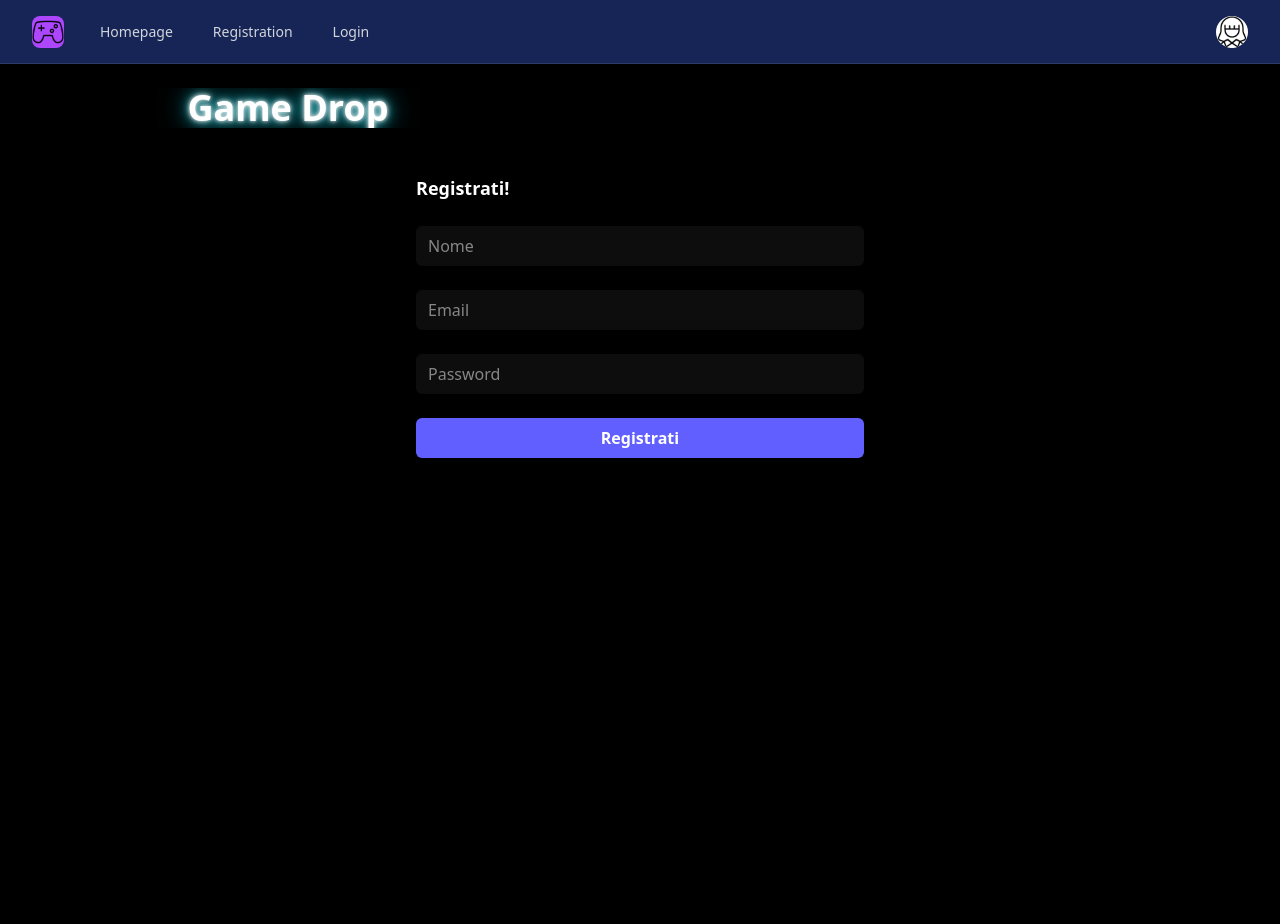
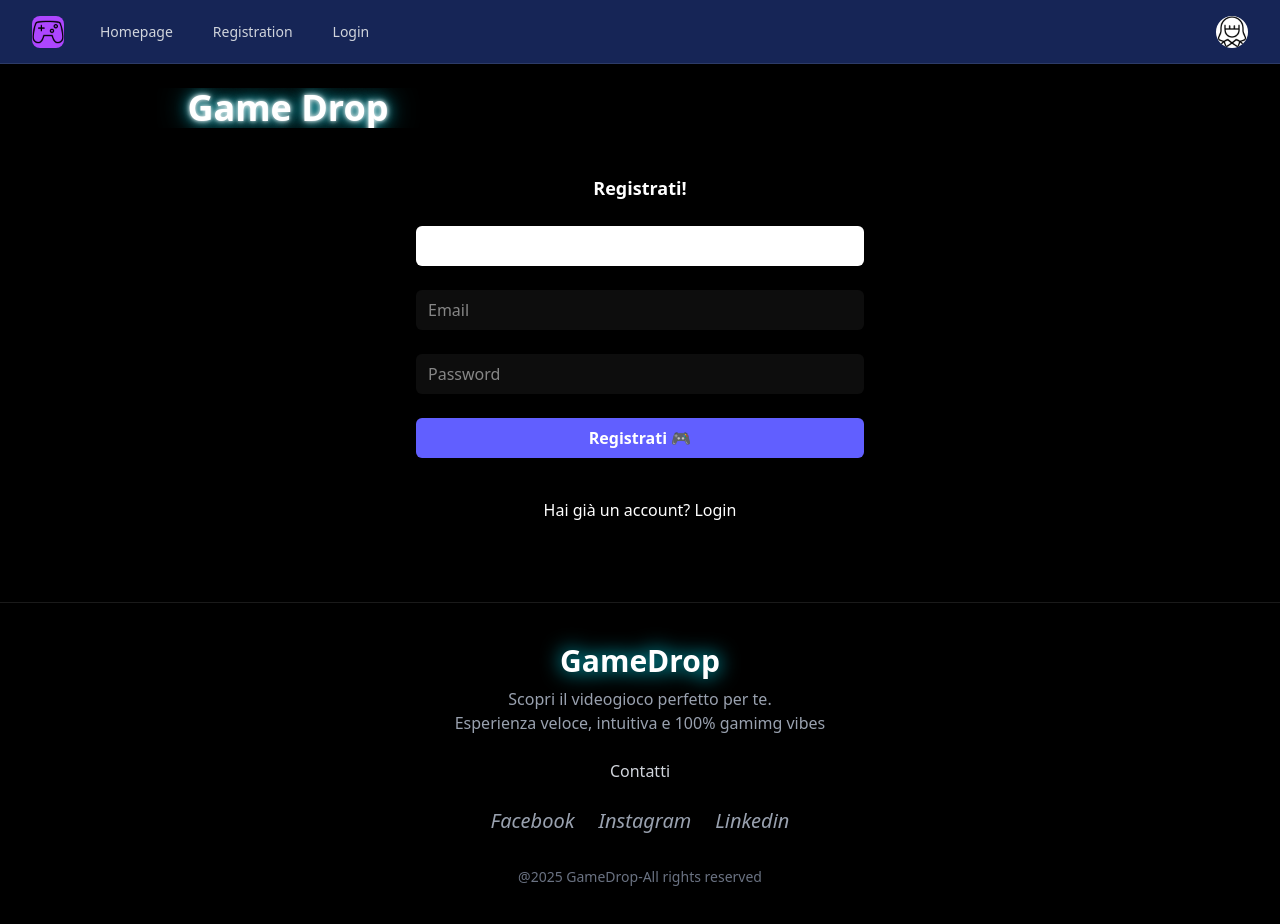
Before and after one commit to alessandraciccone/GGame, a React (Vite) app in the folder GgameFrontend/: page /registration in a window 1280 px wide. Shown: the top 924 px of the page. Before the commit the page ends 800 px from the top, so only its background shows below. Built offline with nearby package versions, Linux system fonts and the light colour scheme.

Commit message:
adds footer components asnd update registratiom

```diff
--- a/GgameFrontend/src/App.jsx
+++ b/GgameFrontend/src/App.jsx
@@ -1,10 +1,12 @@
 import "./App.css";
 import { BrowserRouter, Routes, Route } from "react-router-dom";
 
-import Navbar from "./components/NavBar.jsx";
-import Homepage from "./components/Homepage.jsx";
-import Title from "./components/Title.jsx";
-import Registration from "./components/Registration.jsx";
+import Navbar from "./components/NavBar";
+import Homepage from "./components/Homepage";
+import Title from "./components/Title";
+import Registration from "./components/Registration";
+import Footer from "./components/Footer";
+
 function App() {
   return (
     <BrowserRouter>
@@ -12,8 +14,9 @@ function App() {
       <Title />
       <Routes>
         <Route path="/" element={<Homepage />} />
-        <Route path="/Registration" element={<Registration />} />
+        <Route path="/registration" element={<Registration />} />
       </Routes>
+      <Footer />
     </BrowserRouter>
   );
 }
--- /dev/null
+++ b/GgameFrontend/src/components/Footer.jsx
@@ -0,0 +1,45 @@
+const Footer = () => {
+  return (
+    <>
+      <footer className="mt-20 border-t border-white/10 bg-black/40 backdrop-blur-sm">
+        <div className="max-w-6xl mx-auto px-6 py-10">
+          <div className="flex flex-col items-center text-center">
+            <h4 className="text-3xl font-bold text-white drop-shadow-[0_0_10px_#00eaff]">
+              GameDrop
+            </h4>
+            <p className=" text-gray-400 mt-2 max-w-md">
+              {" "}
+              Scopri il videogioco perfetto per te. <br /> Esperienza veloce,
+              intuitiva e 100% gamimg vibes
+            </p>
+          </div>
+
+          <div className="flex justify-center gap-8 mt-6 text-gray-300">
+            <a href="#" className="hover:text-white transition">
+              {" "}
+              Contatti{" "}
+            </a>
+          </div>
+
+          <div className="flex justify-center gap-6 mt-6">
+            <a className="text-gray-400 hover:text-white transition" href="#">
+              <i className="fa-brands fa-instagram text-xl">Facebook</i>
+            </a>
+            <a className="text-gray-400 hover:text-white transition" href="#">
+              <i className="fa-brands fa-twitter text-xl">Instagram</i>
+            </a>
+            <a className="text-gray-400 hover:text-white transition" href="#">
+              <i className="fa-brands fa-discord text-xl">Linkedin</i>
+            </a>
+          </div>
+
+          <p className=" text-center text-gray-500 text-sm mt-8">
+            @{new Date().getFullYear()} GameDrop-All rights reserved
+          </p>
+        </div>
+      </footer>
+    </>
+  );
+};
+
+export default Footer;
--- a/GgameFrontend/src/components/Registration.jsx
+++ b/GgameFrontend/src/components/Registration.jsx
@@ -48,21 +48,22 @@ const Registration = () => {
   return (
     <div className="max-w-md mx-auto mt-10">
       <form onSubmit={handleSubmit} className="space-y-6">
-        <h2 className="text-white text-lg font-semibold">Registrati!</h2>
+        <h2 className="text-white text-lg font-semibold text-center">
+          Registrati!
+        </h2>
 
         {successMessage && (
-          <div className="p-3 rounded-md bg-green-600 text-white text-center">
+          <div className="p-3 rounded-md bg-black border border-green-400 text-green-300 text-center animate-fadeIn shadow-[0_0_10px_#22c55e]">
             {successMessage}
           </div>
         )}
-
         <input
           type="text"
           name="nome"
           placeholder="Nome"
           value={formData.nome}
           onChange={handleChange}
-          className="w-full rounded-md bg-white/5 px-3 py-2 text-white"
+          className="w-full rounded-md bg-white px-3 py-2 text-white"
           required
         />
 
@@ -90,9 +91,14 @@ const Registration = () => {
           type="submit"
           className="w-full rounded-md bg-indigo-500 py-2 text-white font-semibold"
         >
-          Registrati
+          Registrati 🎮
         </button>
       </form>
+
+      <p className=" text-center text-white mt-10">
+        {" "}
+        Hai già un account? Login
+      </p>
     </div>
   );
 };
```
